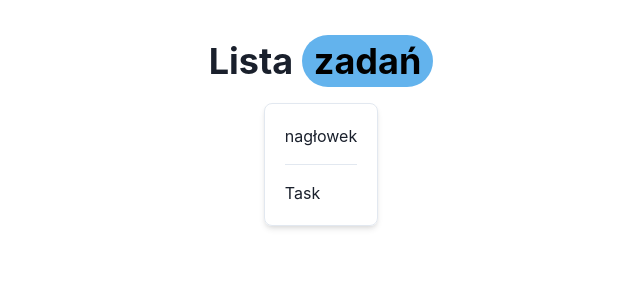
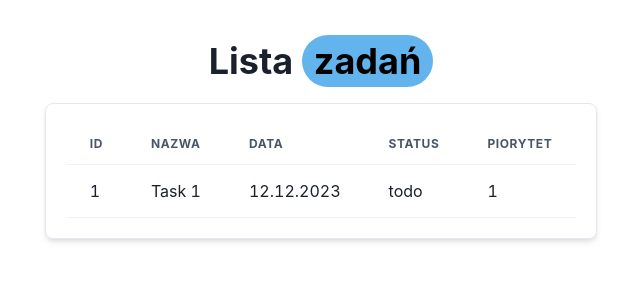
Before and after one commit to mruszkiewicz-dev/to-do-list, a React (Create React App) app: page / in a window 1280 px wide. Shown: the top 300 px of the page, without its empty margins (319-959 px from the left). Built offline with nearby package versions, Linux system fonts and the light colour scheme; data requests are answered from the project's data file.

Commit message:
table head

```diff
--- /dev/null
+++ b/src/components/header-list.jsx
@@ -0,0 +1,13 @@
+import { Thead, Tr, Th } from "@chakra-ui/react";
+
+export const HeaderList = () => (
+  <Thead>
+    <Tr>
+      <Th>Id</Th>
+      <Th>Nazwa</Th>
+      <Th>Data</Th>
+      <Th>Status</Th>
+      <Th>Piorytet</Th>
+    </Tr>
+  </Thead>
+);
--- a/src/components/item-task.jsx
+++ b/src/components/item-task.jsx
@@ -1,3 +1,11 @@
-export const ItemTask = () => (
-   <p>Task</p>
-)
+import { Tr, Td } from "@chakra-ui/react";
+
+export const ItemTask = ({ id, name, date, status, priority }) => (
+  <Tr>
+    <Td>{id}</Td>
+    <Td>{name}</Td>
+    <Td>{date}</Td>
+    <Td>{status}</Td>
+    <Td>{priority}</Td>
+  </Tr>
+);
--- a/src/components/list.jsx
+++ b/src/components/list.jsx
@@ -1,16 +1,22 @@
-import { VStack, StackDivider } from "@chakra-ui/react";
+import {
+  TableContainer,
+  Table,
+  StackDivider,
+  Thead,
+  Tr,
+  Th,
+  Tbody,
+} from "@chakra-ui/react";
 import { ItemTask } from "./item-task";
 import { UseTaskList } from "../api/useTaskList";
-
-const HeaderList = () => <p>nagłowek</p>;
+import { HeaderList } from "./header-list";
 
 export const List = () => {
-
-   const { task } = UseTaskList()
+  const { task } = UseTaskList();
 
   return (
     <>
-    <VStack
+      <TableContainer
         shadow="md"
         borderWidth="1px"
         p={5}
@@ -19,10 +25,15 @@ export const List = () => {
         align="stretch"
         divider={<StackDivider borderColor="gray.200" />}
       >
+        <Table variant="simple">
           <HeaderList />
-      {task.map(item => <ItemTask key={item.id} />)}
-
-    </VStack>
+          <Tbody>
+            {task.map((item) => (
+              <ItemTask key={item.id} {...item} />
+            ))}
+          </Tbody>
+        </Table>
+      </TableContainer>
     </>
   );
 };
```
Lines whose indentation alone changed are shown as unchanged.
